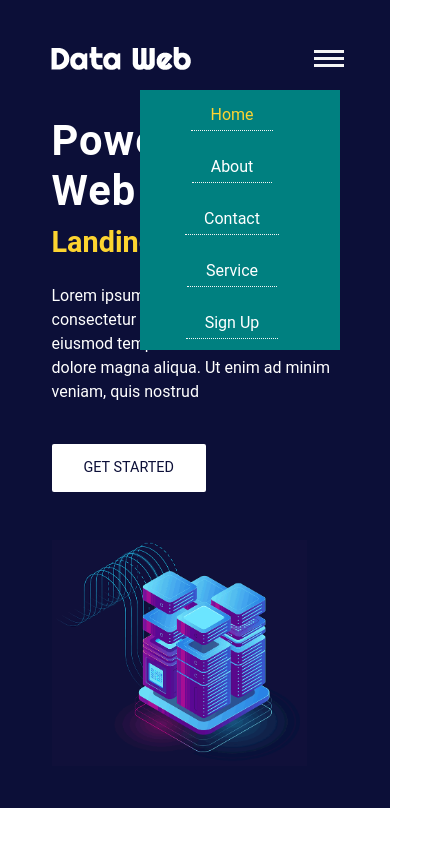
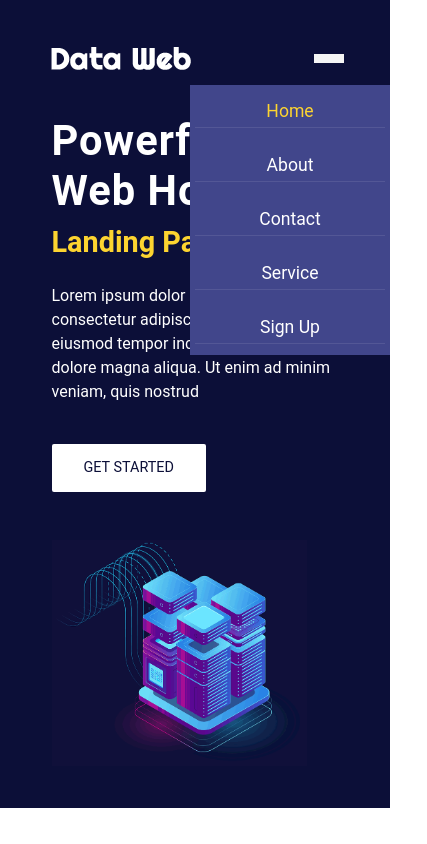
Before and after one commit to AlRiadHridoy/dataweb, a plain HTML site: page index.html in a window 390 px wide. Both pictures are taken after a click on the label 329 px from the left and 58 px from the top of the page. Shown: the top 844 px of the page, 427 px wide, since content can reach past the window. Drawn offline with Linux system fonts and the light colour scheme.

Commit message:
Update responsive.css

```diff
--- a/css/responsive.css
+++ b/css/responsive.css
@@ -68,35 +68,59 @@
     background: whitesmoke;
     height: 3px;
     width: 30px;
+    transition: ease-in-out .2s;
   }
 
-  .gap {
+  :is(.top, .middle) {
     margin-bottom: 4px;
   }
 
   nav {
     position: relative;
+
   }
 
   nav ul {
+    padding: 0 .3rem;
     position: fixed;
     justify-content: space-around;
     flex-direction: column;
     transition: ease-in-out .4s;
-    top: -300px;
-    right: 50px;
-    background-color: teal;
+    top: 85px;
+    right: -200px;
+    background-color: #41468b;
     width: 200px;
-    height: 260px;
+    height: 270px;
   }
 
   #sideBarToggle:checked ~ nav ul {
-    top: 90px;
+    right: 0;
   }
 
-  nav ul li {
-    border-bottom: 1px dotted whitesmoke;
-    align-self: center;
+  #sideBarToggle:checked ~ .toggle > .spinner.middle {
+    opacity: 0;
+  }
+
+  #sideBarToggle:checked ~ .toggle > .spinner.top {
+    transform: rotate(135deg);
+    margin-top: 8px;
+  }
+
+  #sideBarToggle:checked ~ .toggle > .spinner.bottom {
+    transform: rotate(-135deg);
+    margin-top: -14px;
+  }
+
+
+  nav li {
+    display: flex;
+    justify-content: center;
+    border-bottom: .5px solid rgba(255, 255, 255, 0.096);
+    width: 100%;
+  }
+
+  nav a {
+    font-size: 1.1rem;
   }
 
 
@@ -118,7 +142,7 @@
     width: 90%;
   }
 
-  .contact input {
+  .contact :is(input, textarea) {
     width: 18rem;
   }
 
@@ -146,4 +170,12 @@
   :is(.col-md-6, .contact-content) p {
     width: 100%;
   }
+
+  .contact :is(input, textarea) {
+    width: 100%;
+  }
+
+  .contact form {
+    font-size: .3rem;
+  }
 }
```
